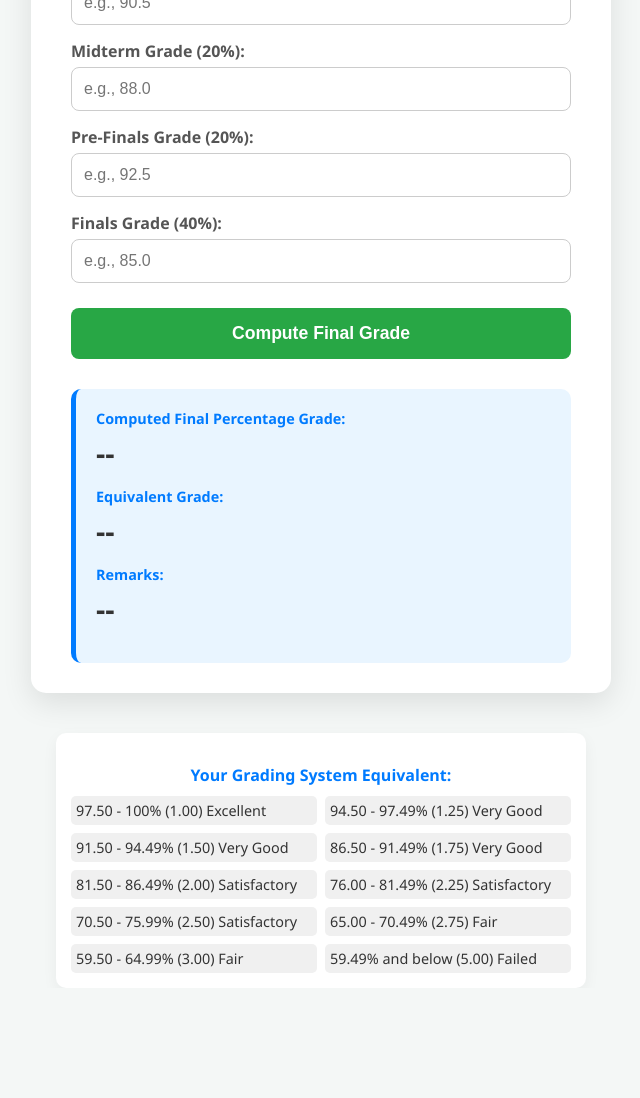
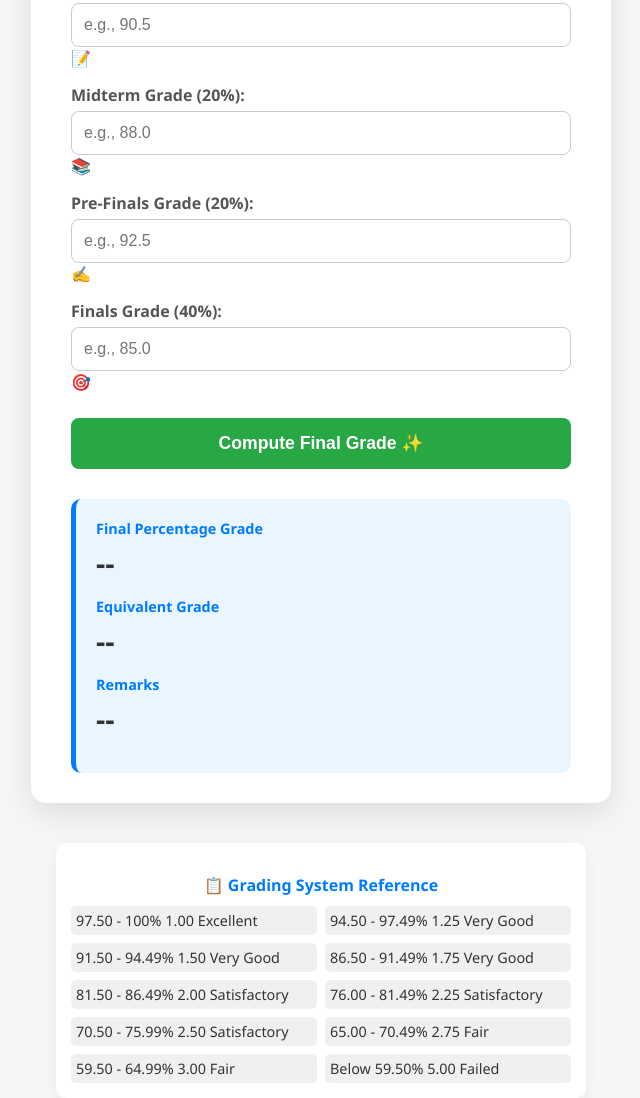
Before and after one commit to Daoang/GRADE-CALCULATOR, a plain HTML site: page index.html in a window 1280 px wide. Shown: the part 182-1280 px from the top of the page, without its empty margins (319-959 px from the left). Before the commit the page ends 1170 px from the top, so only its background shows below. Drawn offline with Linux system fonts and the light colour scheme.

Commit message:
Update index.html

```diff
--- a/index.html
+++ b/index.html
@@ -3,62 +3,139 @@
 <head>
     <meta charset="UTF-8">
     <meta name="viewport" content="width=device-width, initial-scale=1.0">
-    <title>STI Weighted Grade Calculator</title>
+    <title>STI Grade Calculator Fairview</title>
     <link rel="stylesheet" href="style.css">
 </head>
 <body>
+    <div class="particles">
+        <div class="particle"></div>
+        <div class="particle"></div>
+        <div class="particle"></div>
+        <div class="particle"></div>
+        <div class="particle"></div>
+    </div>
+
+    <div class="theme-toggle" onclick="toggleTheme()">
+        <span class="theme-icon">🌙</span>
+    </div>
+
     <div class="container">
-        <p class="made-by">Made by John Rey C. Dao-ang</p>
+        <p class="made-by">Developed by Reeey</p>
 
-        <h1>📊 STI Grade Calculator</h1>
+        <h1>STI Grade Calculator</h1>
 
         <div class="input-group">
             <label for="prelim">Prelim Grade (20%):</label>
-            <input type="number" id="prelim" min="0" max="100" step="0.01" placeholder="e.g., 90.5">
+            <div class="input-wrapper">
+                <input type="number" id="prelim" min="0" max="100" step="0.01" placeholder="e.g., 90.5">
+                <span class="input-icon">📝</span>
+            </div>
         </div>
 
         <div class="input-group">
             <label for="midterm">Midterm Grade (20%):</label>
-            <input type="number" id="midterm" min="0" max="100" step="0.01" placeholder="e.g., 88.0">
+            <div class="input-wrapper">
+                <input type="number" id="midterm" min="0" max="100" step="0.01" placeholder="e.g., 88.0">
+                <span class="input-icon">📚</span>
+            </div>
         </div>
 
         <div class="input-group">
             <label for="prefinals">Pre-Finals Grade (20%):</label>
-            <input type="number" id="prefinals" min="0" max="100" step="0.01" placeholder="e.g., 92.5">
+            <div class="input-wrapper">
+                <input type="number" id="prefinals" min="0" max="100" step="0.01" placeholder="e.g., 92.5">
+                <span class="input-icon">✍️</span>
+            </div>
         </div>
 
         <div class="input-group">
             <label for="finals">Finals Grade (40%):</label>
-            <input type="number" id="finals" min="0" max="100" step="0.01" placeholder="e.g., 85.0">
+            <div class="input-wrapper">
+                <input type="number" id="finals" min="0" max="100" step="0.01" placeholder="e.g., 85.0">
+                <span class="input-icon">🎯</span>
+            </div>
         </div>
 
-        <button onclick="calculateGrade()">Compute Final Grade</button>
+        <button onclick="calculateGrade()">
+            <span class="button-text">Compute Final Grade</span>
+            <span class="button-icon">✨</span>
+        </button>
 
         <div class="result-box" id="resultBox">
-            <p class="result-label">Computed Final Percentage Grade:</p>
-            <p class="result-value" id="percentageResult">--</p>
+            <div class="result-item">
+                <p class="result-label">Final Percentage Grade</p>
+                <p class="result-value" id="percentageResult">--</p>
+            </div>
 
-            <p class="result-label">Equivalent Grade:</p>
-            <p class="result-value" id="equivalentResult">--</p>
+            <div class="result-divider"></div>
 
-            <p class="result-label">Remarks:</p>
-            <p class="result-value" id="remarksResult">--</p>
+            <div class="result-item">
+                <p class="result-label">Equivalent Grade</p>
+                <p class="result-value grade-equivalent" id="equivalentResult">--</p>
+            </div>
+
+            <div class="result-divider"></div>
+
+            <div class="result-item">
+                <p class="result-label">Remarks</p>
+                <p class="result-value remarks" id="remarksResult">--</p>
+            </div>
         </div>
     </div>
 
     <footer>
-        <p>Your Grading System Equivalent:</p>
+        <p class="footer-title">📋 Grading System Reference</p>
         <div class="grade-table">
-            <div>97.50 - 100% (1.00) Excellent</div>
-            <div>94.50 - 97.49% (1.25) Very Good</div>
-            <div>91.50 - 94.49% (1.50) Very Good</div>
-            <div>86.50 - 91.49% (1.75) Very Good</div>
-            <div>81.50 - 86.49% (2.00) Satisfactory</div>
-            <div>76.00 - 81.49% (2.25) Satisfactory</div>
-            <div>70.50 - 75.99% (2.50) Satisfactory</div>
-            <div>65.00 - 70.49% (2.75) Fair</div>
-            <div>59.50 - 64.99% (3.00) Fair</div>
-            <div>59.49% and below (5.00) Failed</div>
+            <div class="grade-item">
+                <span class="grade-range">97.50 - 100%</span>
+                <span class="grade-equiv">1.00</span>
+                <span class="grade-remark excellent">Excellent</span>
+            </div>
+            <div class="grade-item">
+                <span class="grade-range">94.50 - 97.49%</span>
+                <span class="grade-equiv">1.25</span>
+                <span class="grade-remark very-good">Very Good</span>
+            </div>
+            <div class="grade-item">
+                <span class="grade-range">91.50 - 94.49%</span>
+                <span class="grade-equiv">1.50</span>
+                <span class="grade-remark very-good">Very Good</span>
+            </div>
+            <div class="grade-item">
+                <span class="grade-range">86.50 - 91.49%</span>
+                <span class="grade-equiv">1.75</span>
+                <span class="grade-remark very-good">Very Good</span>
+            </div>
+            <div class="grade-item">
+                <span class="grade-range">81.50 - 86.49%</span>
+                <span class="grade-equiv">2.00</span>
+                <span class="grade-remark satisfactory">Satisfactory</span>
+            </div>
+            <div class="grade-item">
+                <span class="grade-range">76.00 - 81.49%</span>
+                <span class="grade-equiv">2.25</span>
+                <span class="grade-remark satisfactory">Satisfactory</span>
+            </div>
+            <div class="grade-item">
+                <span class="grade-range">70.50 - 75.99%</span>
+                <span class="grade-equiv">2.50</span>
+                <span class="grade-remark satisfactory">Satisfactory</span>
+            </div>
+            <div class="grade-item">
+                <span class="grade-range">65.00 - 70.49%</span>
+                <span class="grade-equiv">2.75</span>
+                <span class="grade-remark fair">Fair</span>
+            </div>
+            <div class="grade-item">
+                <span class="grade-range">59.50 - 64.99%</span>
+                <span class="grade-equiv">3.00</span>
+                <span class="grade-remark fair">Fair</span>
+            </div>
+            <div class="grade-item">
+                <span class="grade-range">Below 59.50%</span>
+                <span class="grade-equiv">5.00</span>
+                <span class="grade-remark failed">Failed</span>
+            </div>
         </div>
     </footer>
 
```
